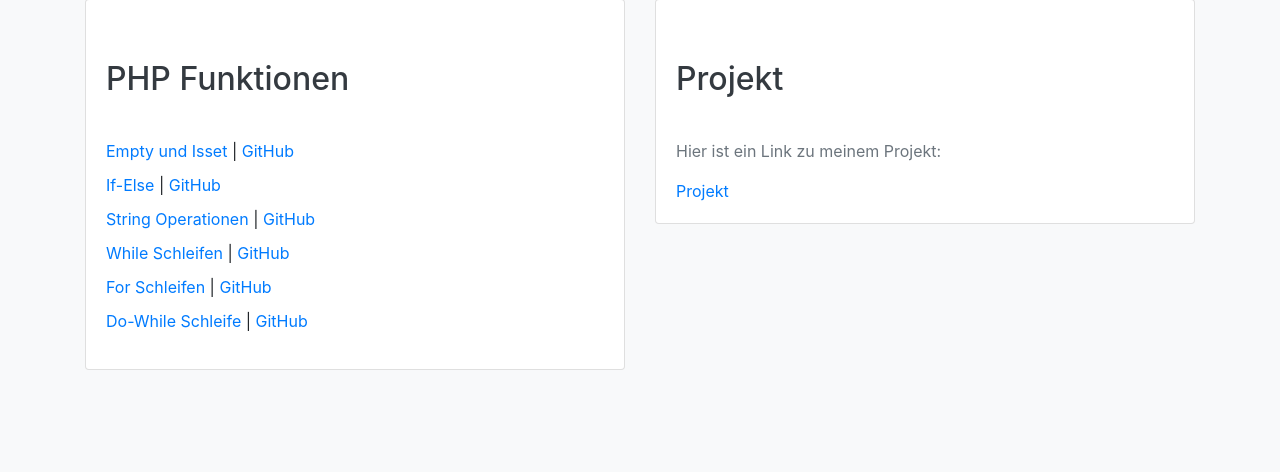
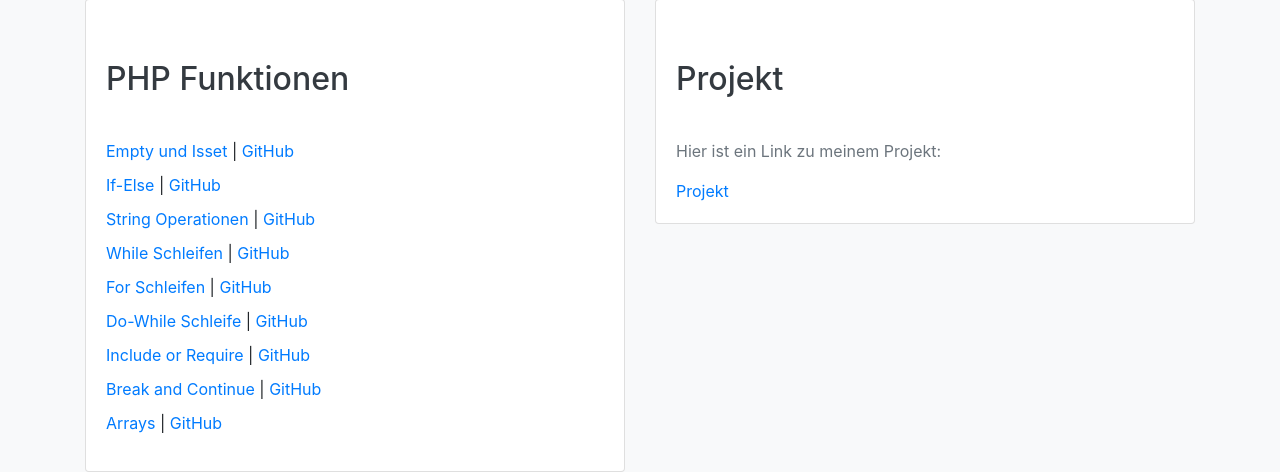
Before and after one commit to MoinCodeSoftware/presentation, a PHP site: page /dashboard.php in a window 1280 px wide. Shown: the part 579-1051 px from the top of the page. Before the commit the page ends 949 px from the top, so only its background shows below. Run offline with PHP 8.4, Linux system fonts and the light colour scheme; some libraries are stand-ins or nearby versions.

Commit message:
Dashboard aktualisiert

```diff
--- a/dashboard.php
+++ b/dashboard.php
@@ -54,17 +54,16 @@
                 <div class="card-body">
                     <h2>PHP Funktionen</h2>
                     <ul>
-                        <li><a href="examples/empty_isset.php">Empty und Isset</a>
-                        | <a href="https://github.com/MoinCodeSoftware/presentation/blob/main/examples/empty_isset.php" target="_blank">GitHub</a>
-                    </li>
+                        <li><a href="examples/empty_isset.php">Empty und Isset</a> | <a href="https://github.com/MoinCodeSoftware/presentation/blob/main/examples/empty_isset.php" target="_blank">GitHub</a></li>
                         <li><a href="examples/ifelse.php">If-Else</a> | <a href="https://github.com/MoinCodeSoftware/presentation/blob/main/examples/ifelse.php" target="_blank">GitHub</a></li>
                         <li><a href="examples/stringoperations.php">String Operationen</a> | <a href="https://github.com/MoinCodeSoftware/presentation/blob/main/examples/stringoperations.php" target="_blank">GitHub</a></li>
                         <li><a href="examples/whileschleife.php">While Schleifen</a> | <a href="https://github.com/MoinCodeSoftware/presentation/blob/main/examples/whileschleife.php" target="_blank">GitHub</a></li>
                         <li><a href="examples/forschleife.php">For Schleifen</a> | <a href="https://github.com/MoinCodeSoftware/presentation/blob/main/examples/forschleife.php" target="_blank">GitHub</a></li>
                         <li><a href="examples/dowhile.php">Do-While Schleife</a> | <a href="https://github.com/MoinCodeSoftware/presentation/blob/main/examples/dowhile.php" target="_blank">GitHub</a></li>
-
-
-                        </ul>
+                        <li><a href="examples/dowhile.php">Include or Require </a> | <a href="https://github.com/MoinCodeSoftware/presentation/blob/main/examples/includerequire.php" target="_blank">GitHub</a></li>
+                        <li><a href="examples/dowhile.php">Break and Continue</a> | <a href="https://github.com/MoinCodeSoftware/presentation/blob/main/examples/breakandcontinue.php" target="_blank">GitHub</a></li>
+                        <li><a href="examples/arrays.php">Arrays</a> | <a href="https://github.com/MoinCodeSoftware/presentation/blob/main/examples/breakandcontinue.php" target="_blank">GitHub</a></li>
+                    </ul>
                 </div>
                 </div>
             </div>
```
